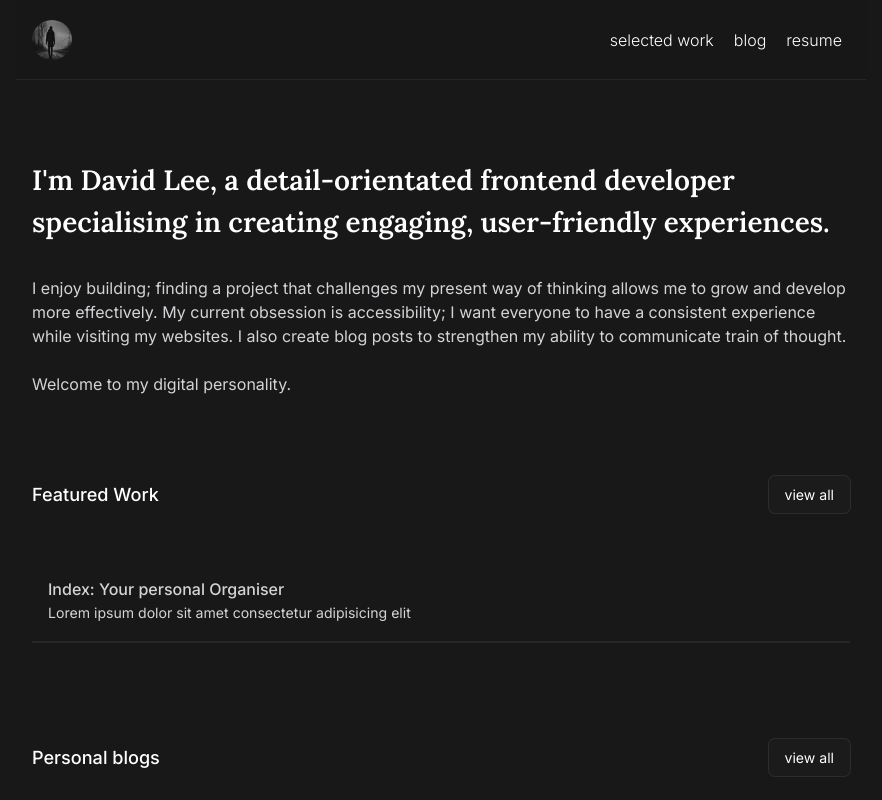
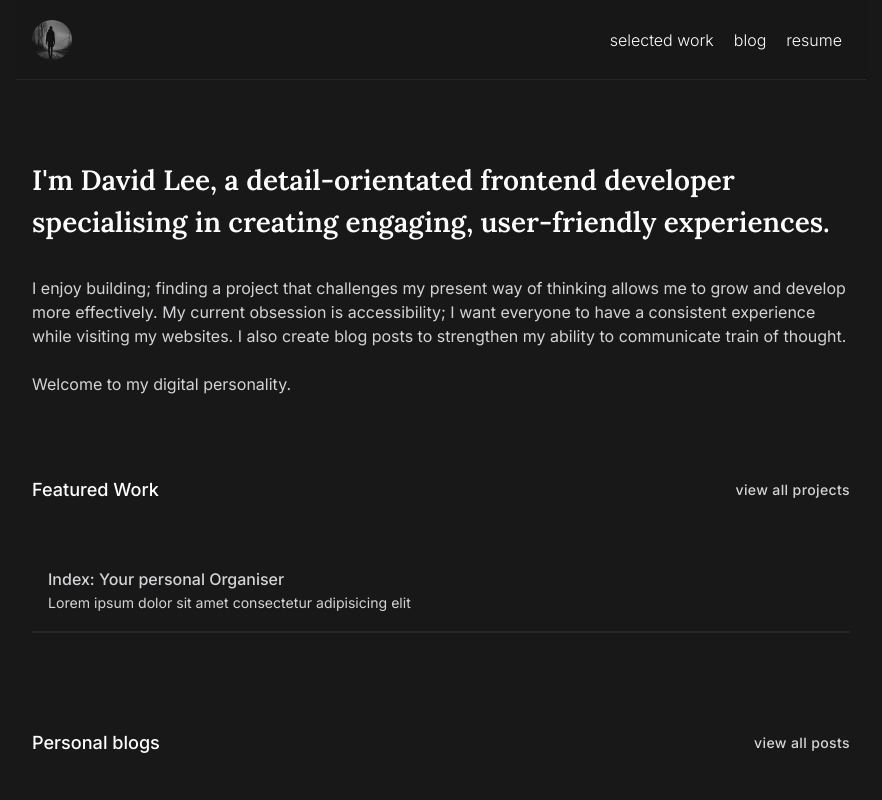
Before and after one commit to DLee1993/website, a Next.js app: page / in a window 1280 px wide. Shown: the top 800 px of the page, without its empty margins (199-1081 px from the left). Built offline with nearby package versions, Linux system fonts and the light colour scheme.

Commit message:
updated hover styling and removed styling from page links

```diff
--- a/app/page.tsx
+++ b/app/page.tsx
@@ -27,9 +27,9 @@ export default function Home() {
                         <h2 className="font-medium text-subHeading">Featured Work</h2>
                         <Link
                             href="/selectedWork"
-                            className="text-subText bg-foreground bg-opacity-[1%] hover:bg-opacity-[3%] ring-[1px] ring-accent/10 px-4 py-2 rounded-md transition-all duration-150"
+                            className="text-subText font-medium text-accent hover:text-foreground tracking-wide transition-all duration-150"
                         >
-                            view all
+                            view all projects
                         </Link>
                     </aside>
                     <ul className="text-base mt-12 flex flex-col gap-2">
@@ -38,7 +38,7 @@ export default function Home() {
                                 <Link
                                     href={`/selectedWork/${project.projectName}`}
                                     className={`
-                                        text-accent hover:bg-zinc-800 border-b-2 ${
+                                        text-accent hover:bg-zinc-800/25 border-b-2 ${
                                             index === featuredProjects.length - 1 && "border-b-0"
                                         } border-zinc-800 px-4 py-4 flex justify-between items-center transition-all duration-200`}
                                 >
@@ -58,9 +58,9 @@ export default function Home() {
                         <h2 className="font-medium text-subHeading">Personal blogs</h2>
                         <Link
                             href="/selectedWork"
-                            className="text-subText bg-foreground bg-opacity-[1%] hover:bg-opacity-[3%] ring-[1px] ring-accent/10 px-4 py-2 rounded-md transition-all"
+                            className="text-subText font-medium text-accent hover:text-foreground tracking-wide transition-all duration-150"
                         >
-                            view all
+                            view all posts
                         </Link>
                     </aside>
                     <ul className="text-base mt-12 flex flex-col gap-2">
@@ -69,7 +69,7 @@ export default function Home() {
                                 <Link
                                     href={`/selectedWork/${blog.blogName}`}
                                     className={`
-                                        text-accent hover:bg-zinc-800 border-b-2 ${
+                                        text-accent hover:bg-zinc-800/25 border-b-2 ${
                                             index === featuredProjects.length - 1 && "border-b-0"
                                         } border-zinc-800 px-4 py-4 flex justify-between items-center transition-all duration-200`}
                                 >
```
